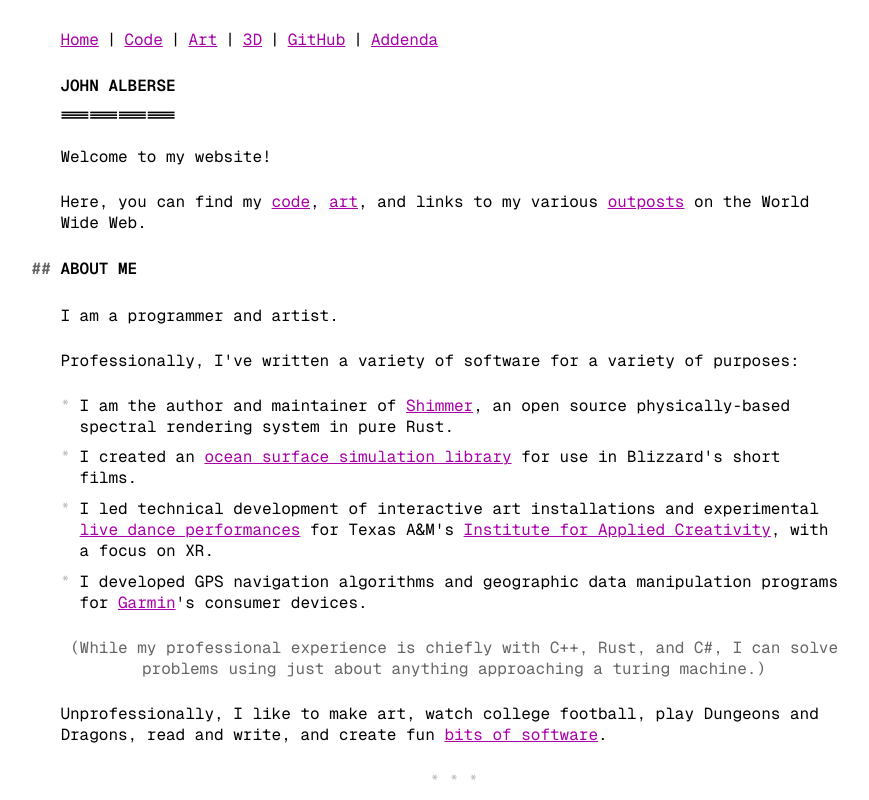
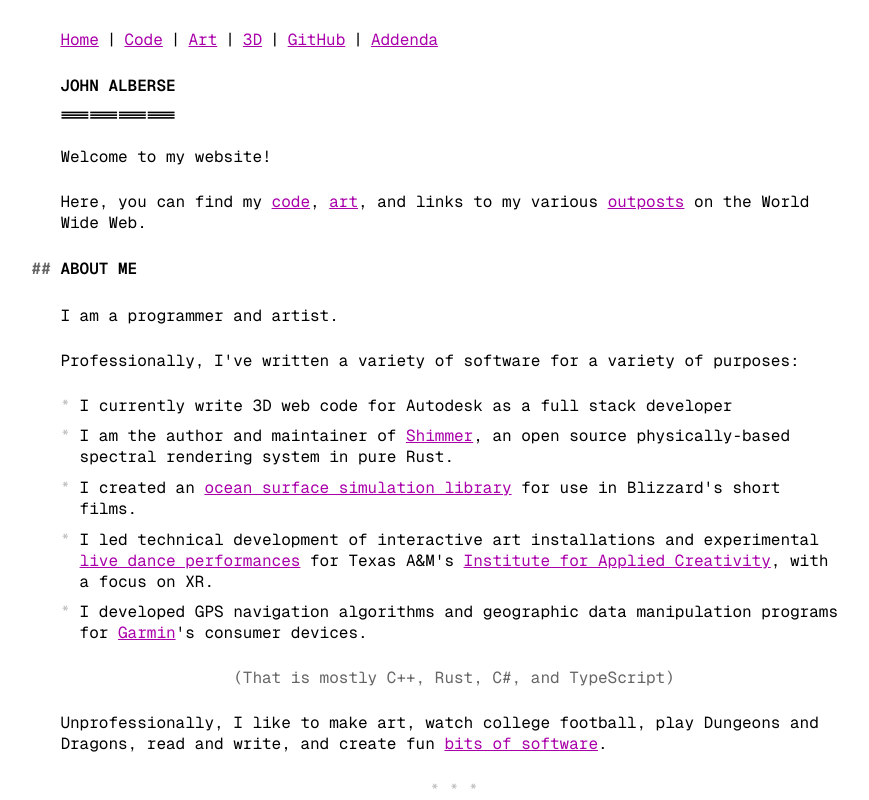
Before and after one commit to jalberse/alberse-website, a Next.js app: page / in a window 1280 px wide. Shown: the top 800 px of the page, without its empty margins (186-1055 px from the left). Built offline with nearby package versions, Linux system fonts and the light colour scheme.

Commit message:
Add Autodesk line, LinkedIn

```diff
--- a/app/page.tsx
+++ b/app/page.tsx
@@ -10,12 +10,13 @@ export default function Home() {
       <p>I am a programmer and artist.</p>
       <p>Professionally, I&apos;ve written a variety of software for a variety of purposes:</p>
       <ul>
+        <li>I currently write 3D web code for Autodesk as a full stack developer</li>
         <li>I am the author and maintainer of <a href="https://github.com/jalberse/shimmer">Shimmer</a>, an open source physically-based spectral rendering system in pure Rust.</li>
         <li>I created an <a href="#oceanwaves">ocean surface simulation library</a> for use in Blizzard&apos;s short films.</li>
         <li>I led technical development of interactive art installations and experimental <a href="#color-of-connection">live dance performances</a> for Texas A&M&apos;s <a href="https://pvfa.tamu.edu/research/iac/">Institute for Applied Creativity</a>, with a focus on XR.</li>
         <li>I developed GPS navigation algorithms and geographic data manipulation programs for <a href="https://www.garmin.com/en-US/">Garmin</a>&apos;s consumer devices.</li>
       </ul>
-      <p className="color-grey aside">(While my professional experience is chiefly with C++, Rust, and C#, I can solve problems using just about anything approaching a turing machine.)</p>
+      <p className="color-grey aside">(That is mostly C++, Rust, C#, and TypeScript)</p>
       <p>Unprofessionally, I like to make art, watch college football, play Dungeons and Dragons, read and write,
         and create fun <a href="#palettepuzzle">bits of software</a>.</p>
       <hr></hr>
@@ -117,6 +118,7 @@ export default function Home() {
       <hr></hr>
       <h2 id="socials"><a href="#socials"></a> Outposts</h2>
       <ul>
+        <li>LinkedIn: <a href="www.linkedin.com/in/john-alberse">John Alberse</a></li>
         <li>GitHub: <a href="https://github.com/jalberse">jalberse</a></li>
         <li>Twitter: <a href="https://x.com/JohnAlberseArt">@johnalberseart</a></li>
         <li>Instagram: <a href="https://www.instagram.com/johnalberseart/">@johnalberseart</a></li>
```
